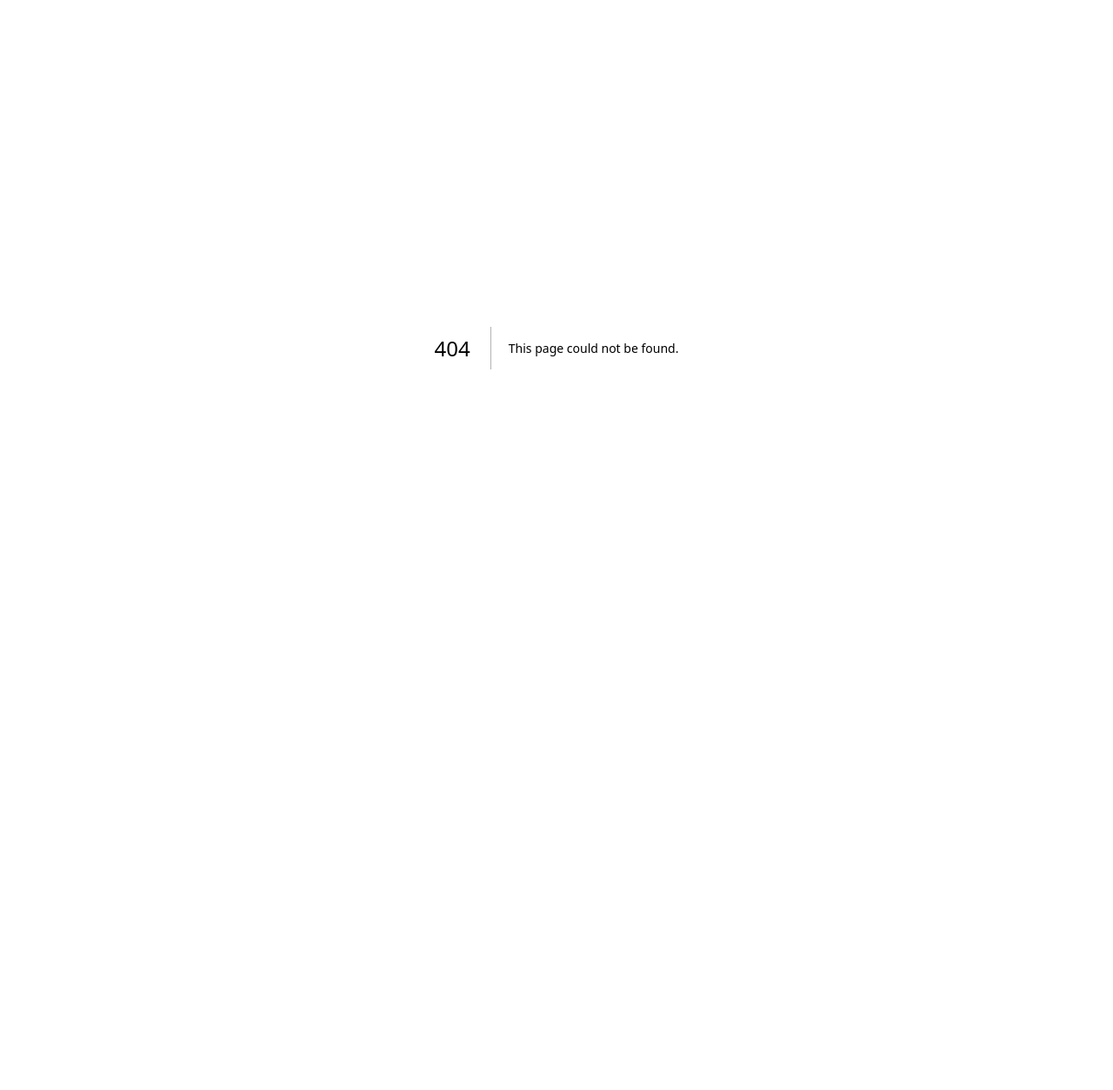
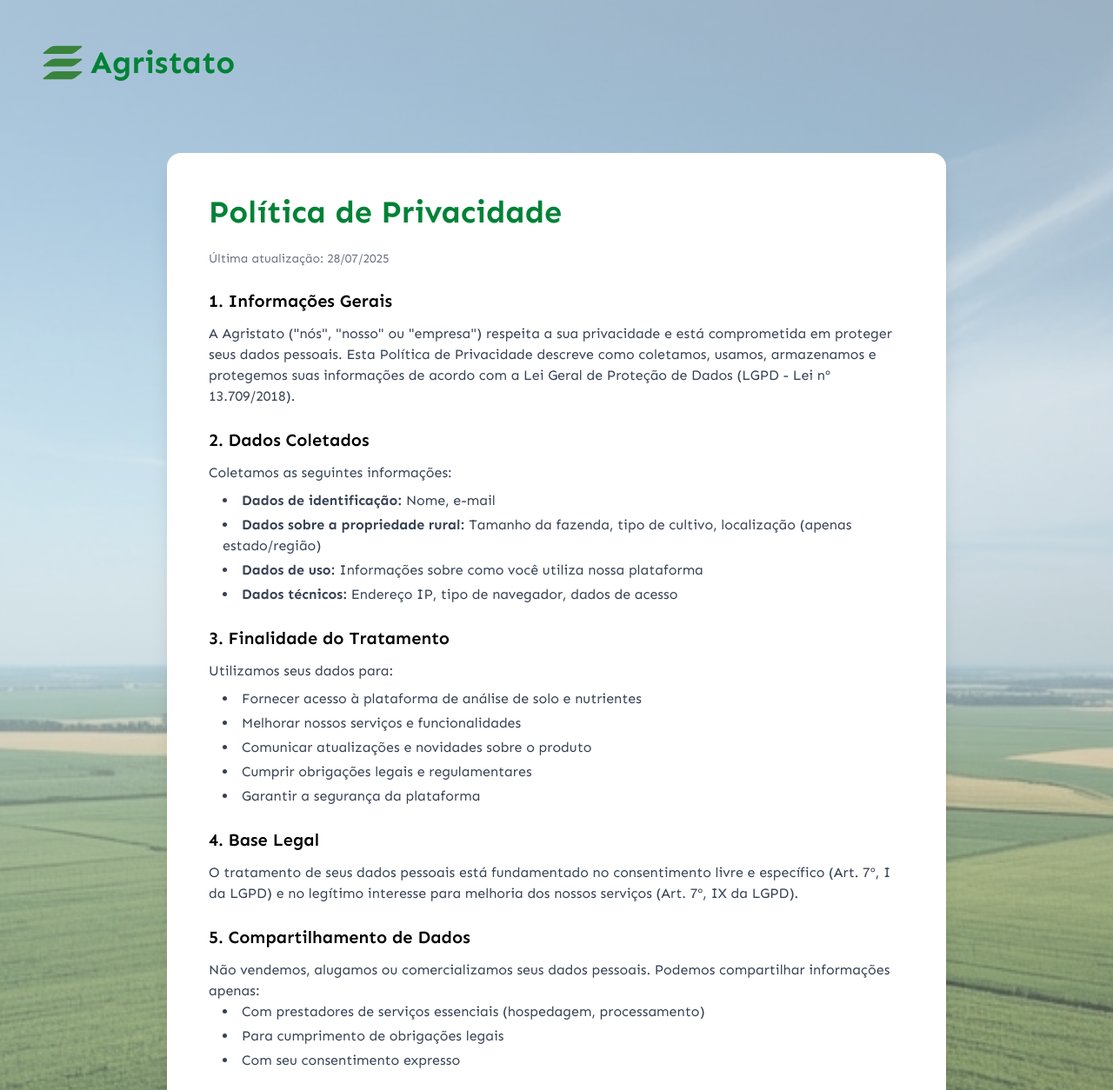
Before and after one commit to agristato/app, a Next.js app: page /privacy-policy in a window 1280 px wide. Before the commit this address had no page. Shown: the top 1254 px of the page at 87% size. Before the commit the page ends 800 px from the top, so only its background shows below. Built offline with nearby package versions, Linux system fonts and the light colour scheme.

Commit message:
feat: add privacy policy

```diff
--- a/src/app/page.tsx
+++ b/src/app/page.tsx
@@ -8,6 +8,7 @@ import { EmailFormData, emailSchema, SurveyFormData } from "@/lib/validations";
 import { User } from "@/types/survey";
 import { zodResolver } from "@hookform/resolvers/zod";
 import Image from "next/image";
+import Link from "next/link";
 import { useEffect, useState } from "react";
 import { useForm } from "react-hook-form";
 
@@ -197,9 +198,9 @@ export default function Home() {
 
                 <p className="text-xs text-gray-500 font-outfit text-center">
                   Ao clicar em &quot;Entrar na lista de espera&quot; você concorda com a nossa{" "}
-                  <span className="text-green-700 underline cursor-pointer">
+                  <Link href="/privacy-policy" className="text-green-700 underline cursor-pointer">
                     Política de Privacidade
-                  </span>
+                  </Link>
                 </p>
               </form>
 
--- /dev/null
+++ b/src/app/privacy-policy/page.tsx
@@ -0,0 +1,210 @@
+import Image from "next/image";
+import Link from "next/link";
+
+export default function PrivacyPolicy() {
+  return (
+    <div className="min-h-screen w-full relative bg-Background-Base overflow-hidden">
+      <Image
+        className="absolute inset-0 w-full h-full object-cover"
+        src="/background.jpg"
+        alt="Background"
+        fill
+        priority
+      />
+      <div className="absolute inset-0 bg-gradient-to-b from-white/50 to-white/0" />
+
+      <div className="relative z-10 min-h-screen flex flex-col">
+        <header className="w-full p-4 md:p-8 lg:p-12">
+          <div className="flex items-center gap-2">
+            <div className="flex gap-1">
+              <Image
+                src="/logo.svg"
+                alt="Agristato Logo"
+                width={50}
+                height={50}
+                className="w-8 h-8 md:w-10 md:h-10 lg:w-12 lg:h-12"
+              />
+            </div>
+            <div className="text-green-700 text-xl md:text-2xl lg:text-4xl font-bold font-sen">
+              Agristato
+            </div>
+          </div>
+        </header>
+
+        <main className="flex-1 flex justify-center px-4 py-8">
+          <div className="w-full max-w-4xl bg-white rounded-2xl shadow-xl p-6 md:p-8 lg:p-12">
+            <h1 className="text-2xl md:text-3xl lg:text-4xl font-bold font-domine text-green-700 mb-6">
+              Política de Privacidade
+            </h1>
+
+            <div className="space-y-6 text-gray-700 font-outfit">
+              <p className="text-sm text-gray-500">
+                Última atualização: {new Date().toLocaleDateString("pt-BR")}
+              </p>
+
+              <section>
+                <h2 className="text-xl font-semibold text-black mb-3">1. Informações Gerais</h2>
+                <p>
+                  A Agristato (&quot;nós&quot;, &quot;nosso&quot; ou &quot;empresa&quot;) respeita a
+                  sua privacidade e está comprometida em proteger seus dados pessoais. Esta Política
+                  de Privacidade descreve como coletamos, usamos, armazenamos e protegemos suas
+                  informações de acordo com a Lei Geral de Proteção de Dados (LGPD - Lei nº
+                  13.709/2018).
+                </p>
+              </section>
+
+              <section>
+                <h2 className="text-xl font-semibold text-black mb-3">2. Dados Coletados</h2>
+                <p className="mb-2">Coletamos as seguintes informações:</p>
+                <ul className="list-disc list-inside space-y-1 ml-4">
+                  <li>
+                    <strong>Dados de identificação:</strong> Nome, e-mail
+                  </li>
+                  <li>
+                    <strong>Dados sobre a propriedade rural:</strong> Tamanho da fazenda, tipo de
+                    cultivo, localização (apenas estado/região)
+                  </li>
+                  <li>
+                    <strong>Dados de uso:</strong> Informações sobre como você utiliza nossa
+                    plataforma
+                  </li>
+                  <li>
+                    <strong>Dados técnicos:</strong> Endereço IP, tipo de navegador, dados de acesso
+                  </li>
+                </ul>
+              </section>
+
+              <section>
+                <h2 className="text-xl font-semibold text-black mb-3">
+                  3. Finalidade do Tratamento
+                </h2>
+                <p className="mb-2">Utilizamos seus dados para:</p>
+                <ul className="list-disc list-inside space-y-1 ml-4">
+                  <li>Fornecer acesso à plataforma de análise de solo e nutrientes</li>
+                  <li>Melhorar nossos serviços e funcionalidades</li>
+                  <li>Comunicar atualizações e novidades sobre o produto</li>
+                  <li>Cumprir obrigações legais e regulamentares</li>
+                  <li>Garantir a segurança da plataforma</li>
+                </ul>
+              </section>
+
+              <section>
+                <h2 className="text-xl font-semibold text-black mb-3">4. Base Legal</h2>
+                <p>
+                  O tratamento de seus dados pessoais está fundamentado no consentimento livre e
+                  específico (Art. 7º, I da LGPD) e no legítimo interesse para melhoria dos nossos
+                  serviços (Art. 7º, IX da LGPD).
+                </p>
+              </section>
+
+              <section>
+                <h2 className="text-xl font-semibold text-black mb-3">
+                  5. Compartilhamento de Dados
+                </h2>
+                <p>
+                  Não vendemos, alugamos ou comercializamos seus dados pessoais. Podemos
+                  compartilhar informações apenas:
+                </p>
+                <ul className="list-disc list-inside space-y-1 ml-4">
+                  <li>Com prestadores de serviços essenciais (hospedagem, processamento)</li>
+                  <li>Para cumprimento de obrigações legais</li>
+                  <li>Com seu consentimento expresso</li>
+                </ul>
+              </section>
+
+              <section>
+                <h2 className="text-xl font-semibold text-black mb-3">6. Segurança dos Dados</h2>
+                <p>
+                  Implementamos medidas técnicas e organizacionais apropriadas para proteger seus
+                  dados pessoais contra acesso não autorizado, alteração, divulgação ou destruição,
+                  incluindo criptografia, controle de acesso e monitoramento contínuo.
+                </p>
+              </section>
+
+              <section>
+                <h2 className="text-xl font-semibold text-black mb-3">7. Retenção de Dados</h2>
+                <p>
+                  Seus dados serão mantidos pelo tempo necessário para cumprir as finalidades
+                  descritas nesta política, respeitando os prazos legais de retenção e seus direitos
+                  como titular dos dados.
+                </p>
+              </section>
+
+              <section>
+                <h2 className="text-xl font-semibold text-black mb-3">8. Seus Direitos</h2>
+                <p className="mb-2">De acordo com a LGPD, você tem direito a:</p>
+                <ul className="list-disc list-inside space-y-1 ml-4">
+                  <li>Confirmação da existência de tratamento de dados</li>
+                  <li>Acesso aos seus dados pessoais</li>
+                  <li>Correção de dados incompletos, inexatos ou desatualizados</li>
+                  <li>Anonimização, bloqueio ou eliminação de dados desnecessários</li>
+                  <li>Portabilidade dos dados</li>
+                  <li>Eliminação dos dados tratados com consentimento</li>
+                  <li>Revogação do consentimento</li>
+                </ul>
+              </section>
+
+              <section>
+                <h2 className="text-xl font-semibold text-black mb-3">
+                  9. Cookies e Tecnologias Similares
+                </h2>
+                <p>
+                  Utilizamos cookies e tecnologias similares para melhorar sua experiência na
+                  plataforma, analisar o uso do site e personalizar conteúdo. Você pode gerenciar
+                  suas preferências de cookies nas configurações do seu navegador.
+                </p>
+              </section>
+
+              <section>
+                <h2 className="text-xl font-semibold text-black mb-3">
+                  10. Alterações na Política
+                </h2>
+                <p>
+                  Esta Política de Privacidade pode ser atualizada periodicamente. Notificaremos
+                  sobre mudanças significativas através do e-mail cadastrado ou por meio de aviso em
+                  nossa plataforma.
+                </p>
+              </section>
+
+              <section>
+                <h2 className="text-xl font-semibold text-black mb-3">11. Contato</h2>
+                <p className="mb-2">
+                  Para exercer seus direitos ou esclarecer dúvidas sobre esta política, entre em
+                  contato:
+                </p>
+                <ul className="space-y-1">
+                  <li>
+                    <strong>E-mail:</strong> privacidade@agristato.com
+                  </li>
+                  <li>
+                    <strong>Encarregado de Dados (DPO):</strong> dpo@agristato.com
+                  </li>
+                </ul>
+              </section>
+
+              <section>
+                <h2 className="text-xl font-semibold text-black mb-3">
+                  12. Autoridade Nacional de Proteção de Dados (ANPD)
+                </h2>
+                <p>
+                  Caso não seja possível resolver sua questão conosco, você pode contatar a ANPD
+                  através do canal oficial:{" "}
+                  <a href="https://www.gov.br/anpd" className="text-green-700 underline">
+                    https://www.gov.br/anpd
+                  </a>
+                </p>
+              </section>
+            </div>
+
+            <Link
+              href="/"
+              className="inline-flex items-center gap-2 text-green-700 hover:text-green-800 font-semibold"
+            >
+              ← Voltar ao início
+            </Link>
+          </div>
+        </main>
+      </div>
+    </div>
+  );
+}
```
